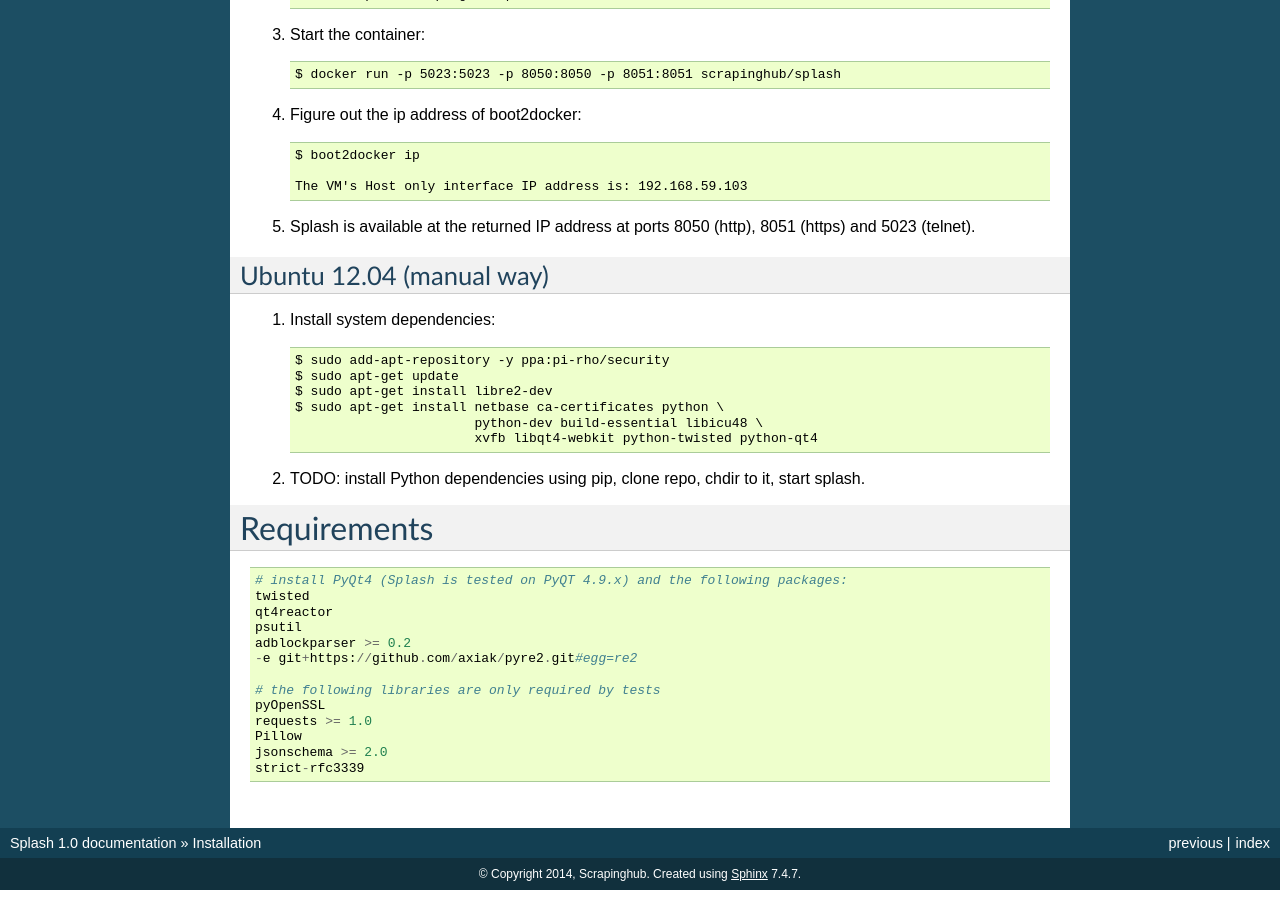
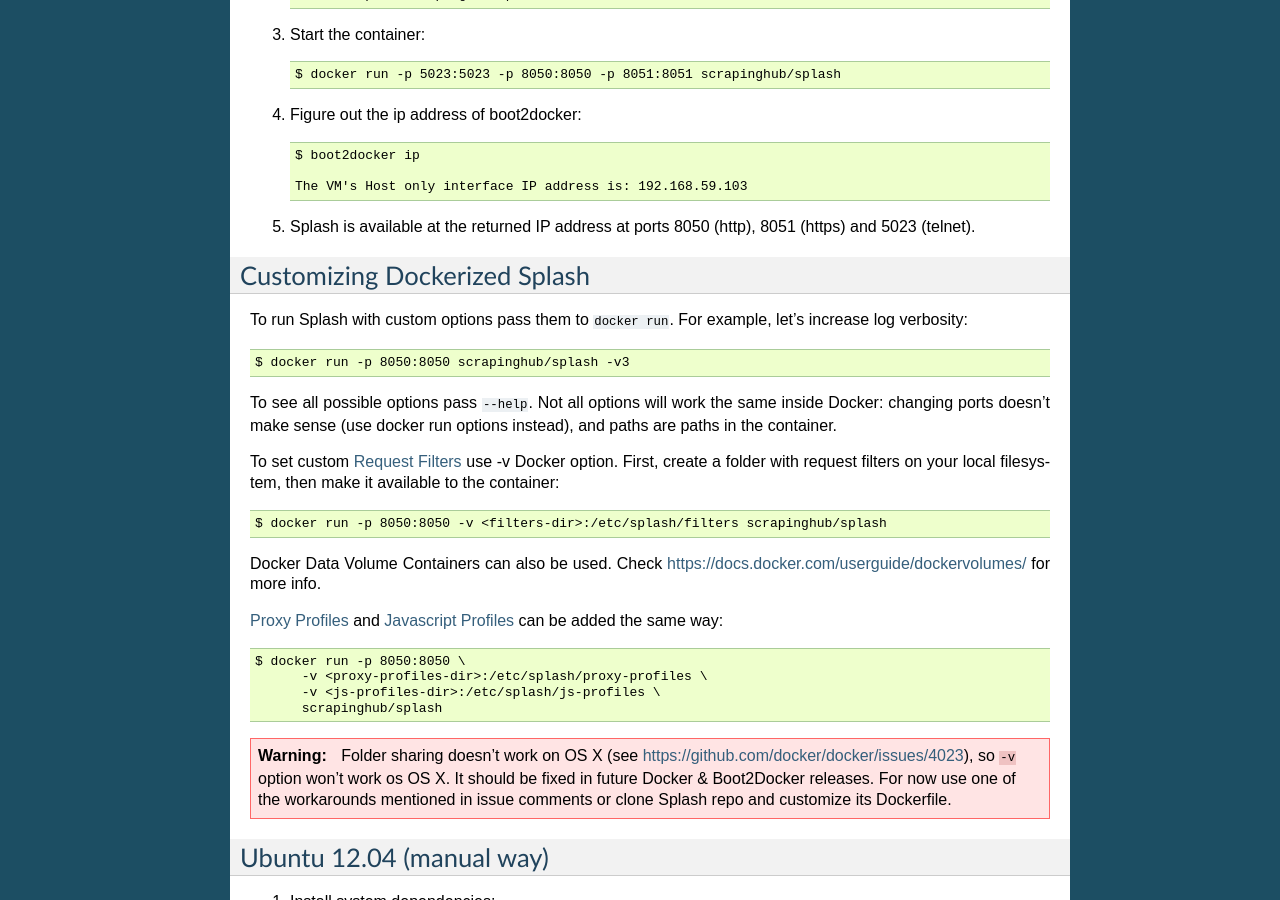
Before and after one commit to scrapinghub/splash, a Sphinx documentation site: the page built from docs/install.rst, in a window 1280 px wide and 900 px high, scrolled down 533 px. Built offline with Sphinx 7.4.7, drawn with Linux system fonts in a browser that asks for light colours; some of the changed text lies outside the part shown.

Commit message:
Docker: allow to pass options and to change request filters, js profiles and proxy profiles without rebuilding the image.

```diff
--- a/docs/install.rst
+++ b/docs/install.rst
@@ -41,6 +41,45 @@
 .. _Boot2Docker: http://boot2docker.io/
 
 
+.. _splash and docker:
+
+Customizing Dockerized Splash
+-----------------------------
+
+To run Splash with custom options pass them to ``docker run``.
+For example, let's increase log verbosity::
+
+   $ docker run -p 8050:8050 scrapinghub/splash -v3
+
+To see all possible options pass ``--help``. Not all options will work the
+same inside Docker: changing ports doesn't make sense (use docker run options
+instead), and paths are paths in the container.
+
+To set custom :ref:`request filters` use -v Docker option. First, create
+a folder with request filters on your local filesystem, then make it available
+to the container::
+
+   $ docker run -p 8050:8050 -v <filters-dir>:/etc/splash/filters scrapinghub/splash
+
+Docker Data Volume Containers can also be used. Check
+https://docs.docker.com/userguide/dockervolumes/ for more info.
+
+:ref:`proxy profiles` and :ref:`javascript profiles` can be added the same way::
+
+   $ docker run -p 8050:8050 \
+         -v <proxy-profiles-dir>:/etc/splash/proxy-profiles \
+         -v <js-profiles-dir>:/etc/splash/js-profiles \
+         scrapinghub/splash
+
+.. warning::
+
+    Folder sharing doesn't work on OS X
+    (see https://github.com/docker/docker/issues/4023), so ``-v`` option
+    won't work os OS X. It should be fixed in future Docker & Boot2Docker
+    releases. For now use one of the workarounds mentioned in issue comments
+    or clone Splash repo and customize its Dockerfile.
+
+
 Ubuntu 12.04 (manual way)
 -------------------------
 
```
Also changed, not shown: docs/index.rst (+13 -0 lines), 1 other file.
